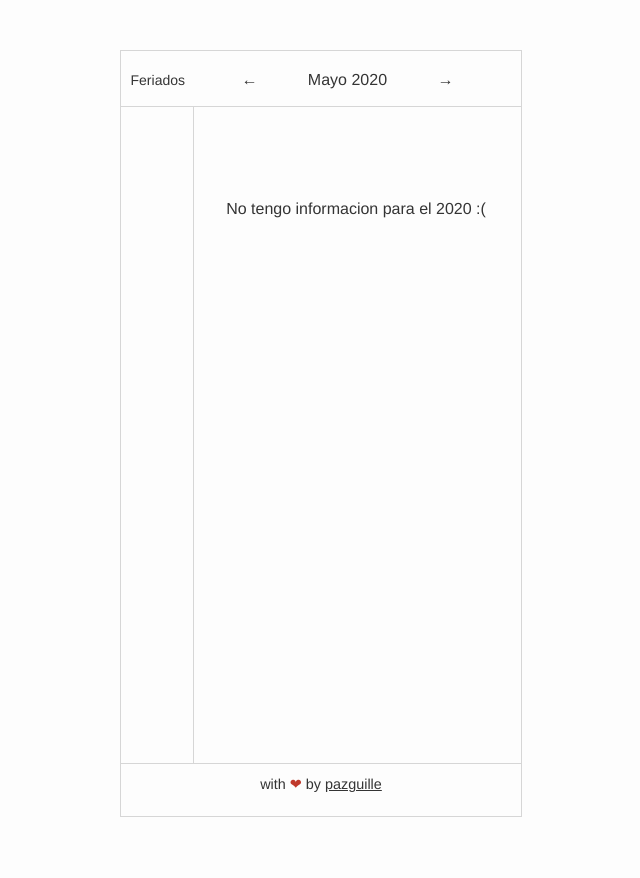
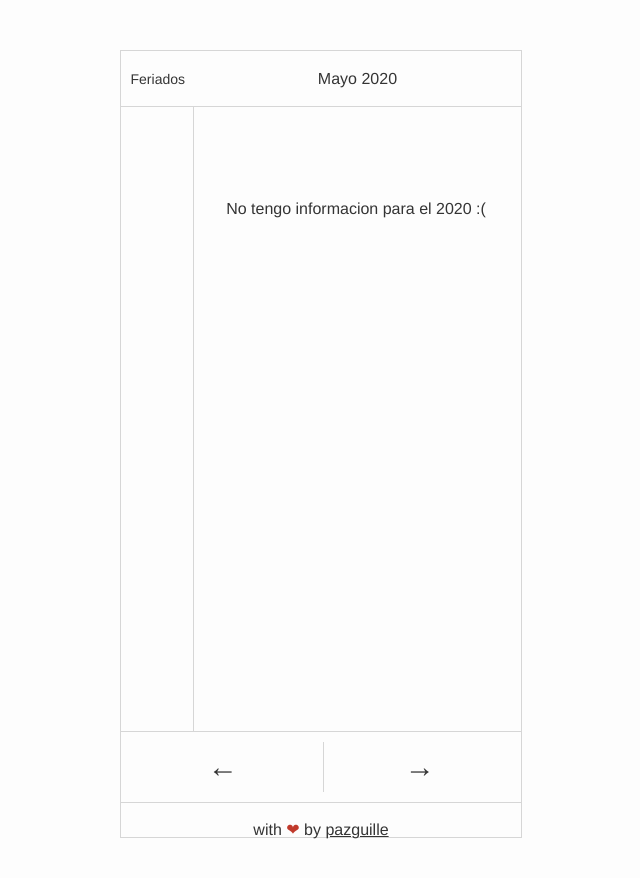
Before and after one commit to pazguille/feriados, a plain HTML site: page index.html in a window 1280 px wide. Shown: the whole page, without its empty margins (319-959 px from the left). Drawn offline with Linux system fonts and the light colour scheme.

Commit message:
Update navigation and add gestures.

```diff
--- a/index.html
+++ b/index.html
@@ -17,19 +17,21 @@
   <body>
     <header>
       <h1 class="logo">Feriados</h1>
-      <nav>
-        <button id="prev" class="btn">&larr;</button>
-        <time class="calendar-title">Mayo 2020</time>
-        <button id="next" class="btn">&rarr;</button>
-      </nav>
+      <time class="calendar-title">Mayo 2020</time>
     </header>
     <main>
       <svg class="loading swing"version="1" xmlns="http://www.w3.org/2000/svg" viewBox="0 0 48 48" enable-background="new 0 0 48 48"> <path fill="#CFD8DC" d="M5,38V14h38v24c0,2.2-1.8,4-4,4H9C6.8,42,5,40.2,5,38z"/> <path fill="#F44336" d="M43,10v6H5v-6c0-2.2,1.8-4,4-4h30C41.2,6,43,7.8,43,10z"/> <g fill="#B71C1C"> <circle cx="33" cy="10" r="3"/> <circle cx="15" cy="10" r="3"/> </g> <g fill="#B0BEC5"> <path d="M33,3c-1.1,0-2,0.9-2,2v5c0,1.1,0.9,2,2,2s2-0.9,2-2V5C35,3.9,34.1,3,33,3z"/> <path d="M15,3c-1.1,0-2,0.9-2,2v5c0,1.1,0.9,2,2,2s2-0.9,2-2V5C17,3.9,16.1,3,15,3z"/> </g> <g fill="#90A4AE"> <rect x="13" y="20" width="4" height="4"/> <rect x="19" y="20" width="4" height="4"/> <rect x="25" y="20" width="4" height="4"/> <rect x="31" y="20" width="4" height="4"/> <rect x="13" y="26" width="4" height="4"/> <rect x="19" y="26" width="4" height="4"/> <rect x="25" y="26" width="4" height="4"/> <rect x="31" y="26" width="4" height="4"/> <rect x="13" y="32" width="4" height="4"/> <rect x="19" y="32" width="4" height="4"/> <rect x="25" y="32" width="4" height="4"/> <rect x="31" y="32" width="4" height="4"/></g></svg>
       <ol class="timeline"></ol>
     </main>
-    <footer class="share-buttons">
-      <p>with <i class="heart">&#10084;</i> by <a href="https://twitter.com/pazguille" target="_blank" rel="noopener">pazguille</a></p>
-    </footer>
+    <nav>
+      <button id="prev" class="btn">&larr;</button>
+      <button id="next" class="btn">&rarr;</button>
+
+      <footer class="share-buttons">
+        <p>with <i class="heart">&#10084;</i> by <a href="https://twitter.com/pazguille" target="_blank" rel="noopener">pazguille</a></p>
+      </footer>
+    </nav>
+
 
     <script>
       window.addEventListener('load', () => {
@@ -41,6 +43,7 @@
         const $title = document.querySelector('.calendar-title');
         const $loading = document.querySelector('.loading');
         const $timeline = document.querySelector('.timeline');
+        const $main = document.querySelector('main');
 
         function moveMonthTo(moveTo) {
           const moveToNum = moveTo === 'next' ? 1 : -1;
@@ -138,14 +141,67 @@
           }
         });
 
-      //   function feedCats(n) {
-      //     catsWorker.postMessage({topic: 'meow', value: n});
-      //   };
 
-      //   catsWorker.addEventListener('message', e => {
-      //     createCats(JSON.parse(e.data));
-      //   });
+        const msPointerSupported = navigator.msPointerEnabled;
+        const touch = {
+          'start': msPointerSupported ? 'MSPointerDown' : 'touchstart',
+          'move': msPointerSupported ? 'MSPointerMove' : 'touchmove',
+          'end': msPointerSupported ? 'MSPointerUp' : 'touchend'
+        };
+        const touchPassiveListener = touch.start === 'touchstart' ? { passive: true, capture: false } : false;
+        const movePassiveListener = touch.start === 'touchstart' ? { passive: false, capture: false } : false;
+        let startOffsetX = 0;
+        let startOffsetY = 0;
+        let scrolling = false;
+        const tolerance = 70;
+        let currentOffsetX = 0;
 
+        function resetTouchFn(eve) {
+          if (typeof eve.touches === 'undefined') {
+            return;
+          }
+          startOffsetX = eve.touches[0].pageX;
+          startOffsetY = eve.touches[0].pageY;
+        }
+
+        function onTouchEndFn() {
+          if (!scrolling) {
+            const direction = startOffsetX > currentOffsetX ? 'next' : 'prev';
+            moveMonthTo(direction);
+            return;
+          }
+          scrolling = false;
+          return;
+        };
+
+        function onTouchMoveFn(eve) {
+          if (scrolling || typeof eve.touches === 'undefined') {
+            return;
+          }
+
+          var dif_x = eve.touches[0].pageX - startOffsetX;
+          var dif_y = eve.touches[0].pageY - startOffsetY;
+          var touchAngle = (Math.atan2(Math.abs(dif_y), Math.abs(dif_x)) * 180) / Math.PI;
+          var isScrolling = touchAngle > 45;
+
+          if (isScrolling) {
+            scrolling = true;
+            return;
+          }
+
+          if (eve.cancelable) {
+            eve.preventDefault();
+          }
+          eve.stopPropagation();
+
+          if (Math.abs(dif_x) > 20) {
+            currentOffsetX = dif_x
+          }
+        };
+
+        $main.addEventListener(touch.start, resetTouchFn, touchPassiveListener);
+        $main.addEventListener(touch.move, onTouchMoveFn, movePassiveListener);
+        $main.addEventListener(touch.end, onTouchEndFn, touchPassiveListener);
       });
     </script>
   </body>
--- a/src/css/feriados.css
+++ b/src/css/feriados.css
@@ -76,25 +76,34 @@ header {
 }
 
 nav {
-  display: inline-block;
-  width: 75%;
+  height: 105px;
   text-align: center;
+  position: sticky;
+  background: var(--bg-color);
+  border-top: 1px solid var(--border-color);
 }
 
 .calendar-title {
   display: inline-block;
-  width: 124px;
+  width: 80%;
   text-transform: capitalize;
+  text-align: center;
 }
 
 .btn {
   touch-action:none;
   border: none;
   background: none;
-  margin: 0 4px;
-  width: 55px;
-  height: 55px;
+  margin: 10px 0;
+  padding: 0 30px;
+  width: 48%;
+  height: 50px;
   color: var(--txt-color);
+  font-size: 30px;
+}
+
+#next {
+  border-left: 1px solid var(--border-color);
 }
 
 .btn:active,
@@ -110,6 +119,8 @@ nav {
   position: relative;
   left: 18%;
   padding: 20px 10px;
+
+  min-height: 73vh;
 }
 
 .day {
@@ -177,16 +188,19 @@ nav {
 }
 
 .share-buttons {
+  margin: 0 0 10px;
+  font-size: .9em;
+
+
   display: block;
-  overflow: hidden;
-  margin: 0 0 10px;
+  font-size: 1em;
   border-top: 1px solid var(--border-color);
-  font-size: .9em;
+  padding-top: 15px;
 }
 
 .share-buttons p {
-  margin: 10px 0;
   text-align: center;
+  margin: 0;
 }
 
 .heart {
```
